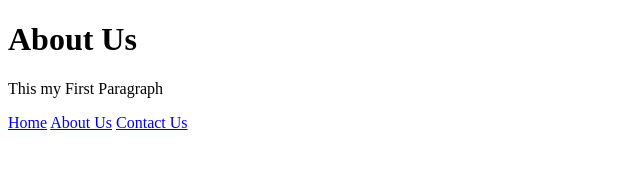
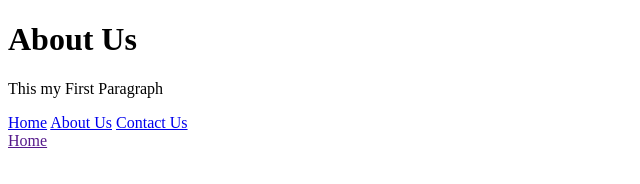
Before and after one commit to MinenGolar/MyWeb, a plain HTML site: page aboutus.html in a window 1280 px wide. Shown: the full height of the page, 0-640 px from the left. Drawn offline with Linux system fonts and the light colour scheme.

Commit message:
Scattered code

```diff
--- a/aboutus.html
+++ b/aboutus.html
@@ -1,15 +1,16 @@
 <!DOCTYPE html>
-<html>
+<body>
   <head>
     <title> About Us</title>
   </head>
 
-    <body>
   <h1>About Us</h1>
   <p>This my First Paragraph</p>
   <a href="index.html">Home</a>
   <a href="aboutus.html">About Us</a>
   <a href="contact.html">Contact Us</a>
   <br>
+  <a href="">Home</a>
 </body>
 </html>
+<html>
```
Lines whose indentation alone changed are shown as unchanged.
